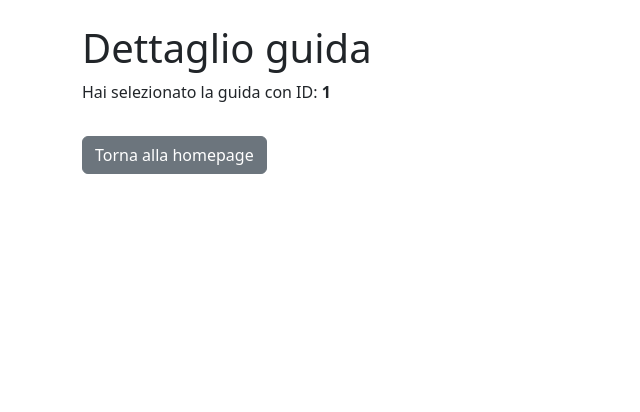
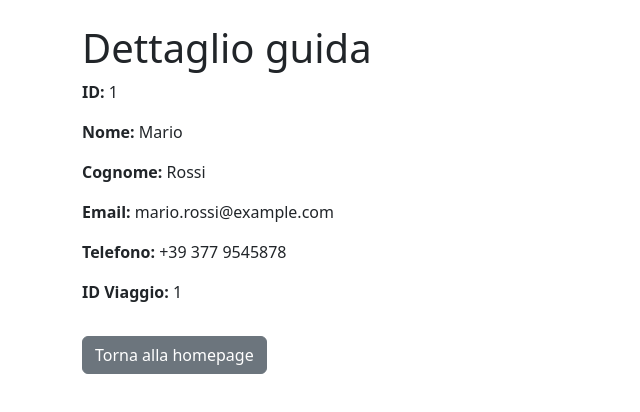
Before and after one commit to AndreaCatapano/react-prototipo-team-2, a React (Vite) app: page /guides/1 in a window 1280 px wide. Shown: the top 412 px of the page, without its empty margins (0-640 px from the left). Built offline with nearby package versions, Linux system fonts and the light colour scheme.

Commit message:
feat: added html in guidedetailpage

```diff
--- a/src/data/guidesDataDemo.js
+++ b/src/data/guidesDataDemo.js
@@ -1,4 +1,4 @@
-export const guides = [
+const guides = [
   {
     id: 1,
     firstName: "Mario",
@@ -42,9 +42,11 @@ export const guides = [
   {
     id: 6,
     firstName: "Paola",
-    lastName: "neri",
+    lastName: "Neri",
     email: "paolo.neri@example.com",
     phone: "+39 358 277746",
     tripId: 6,
   },
 ];
+
+export default guides;
--- a/src/pages/GuideDetailPage.jsx
+++ b/src/pages/GuideDetailPage.jsx
@@ -1,13 +1,36 @@
 import { useParams, Link } from "react-router-dom";
+import { useEffect, useState } from "react";
+import guidesDataDemo from "../data/guidesDataDemo.js";
 
 // Pagina di dettaglio guida
 function GuideDetailPage() {
   const { id } = useParams();
+  const [guide, setGuide] = useState(null);
+
+  useEffect(() => {
+    // Cerca la guida con l'ID corrispondente nei dati di esempio
+    const foundGuide = guidesDataDemo.find(guide => guide.id === parseInt(id));
+    if (foundGuide) {
+      setGuide(foundGuide);
+    }
+  }, [id]);
 
   return (
     <div className="container py-4">
       <h1>Dettaglio guida</h1>
-      <p>Hai selezionato la guida con ID: <strong>{id}</strong></p>
+
+      {guide ? (
+        <div>
+          <p><strong>ID:</strong> {guide.id}</p>
+          <p><strong>Nome:</strong> {guide.firstName}</p>
+          <p><strong>Cognome:</strong> {guide.lastName}</p>
+          <p><strong>Email:</strong> {guide.email}</p>
+          <p><strong>Telefono:</strong> {guide.phone}</p>
+          <p><strong>ID Viaggio:</strong> {guide.tripId}</p>
+        </div>
+      ) : (
+        <p>Guida con ID: {id} non trovata</p>
+      )}
 
       <Link to="/" className="btn btn-secondary mt-3">
         Torna alla homepage
```
